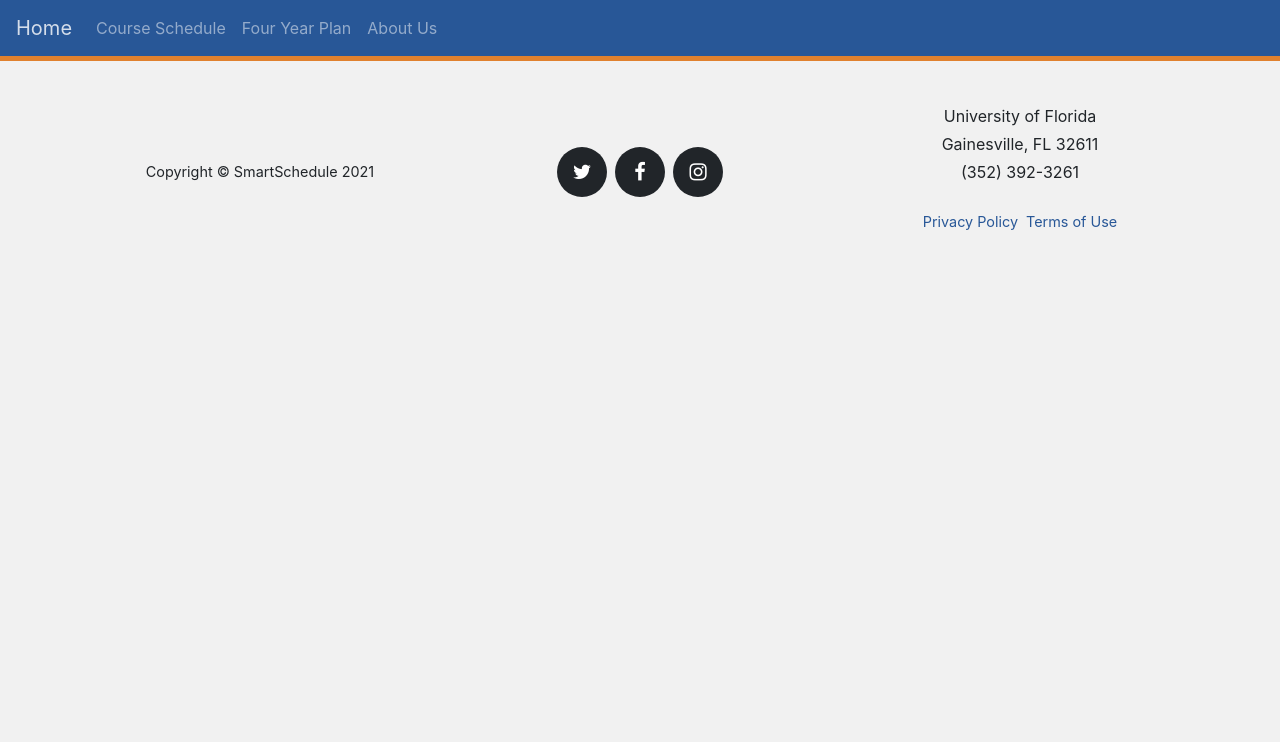
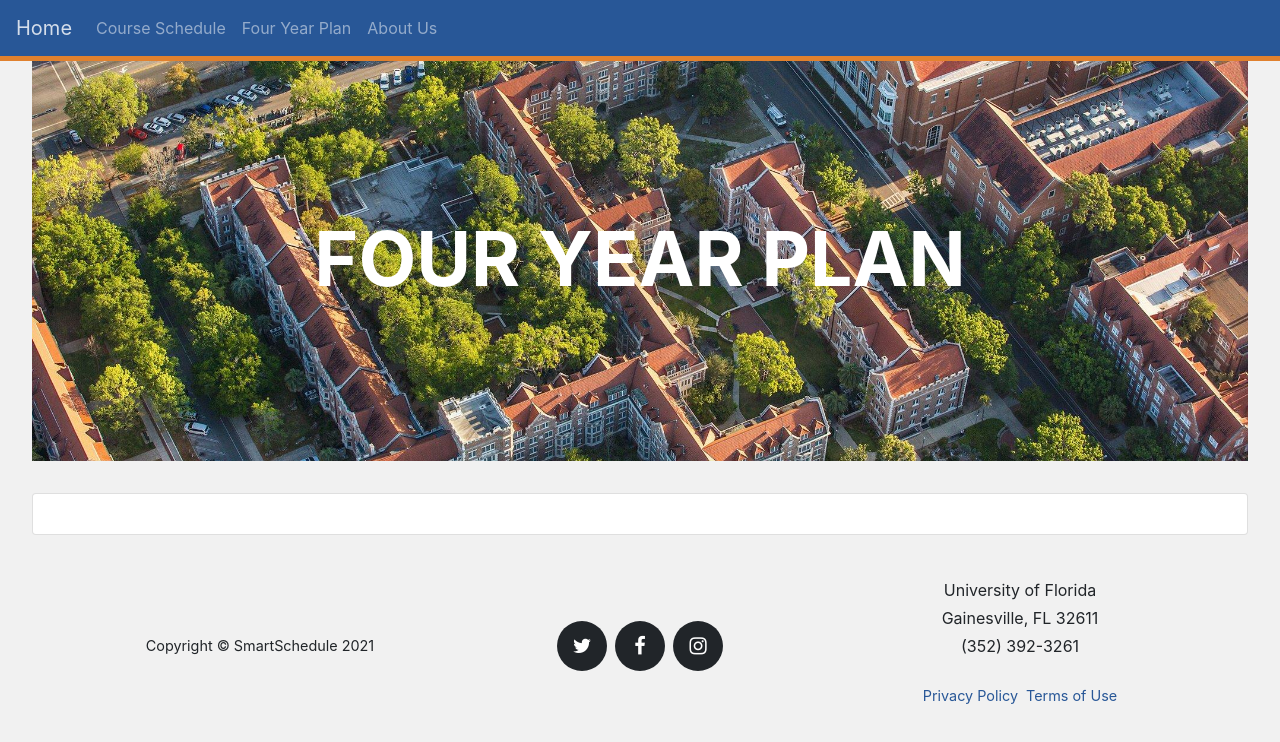
Before and after one commit to frongilloz/SmartSchedule, a React (Create React App) app in the folder ss-app/front/: page /four-year-plan in a window 1280 px wide. Shown: the top 742 px of the page. Built offline with nearby package versions, Linux system fonts and the light colour scheme.

Commit message:
Fixed routing to four year plan page

```diff
--- a/ss-app/front/src/components/Main.js
+++ b/ss-app/front/src/components/Main.js
@@ -13,7 +13,7 @@ const Main = props => (
     <Switch>
       <Route exact path='/' component={Home} />
       <Route exact path='/schedule' component={Schedule} />
-      <Route exact path='/four-year' component={Four_Year} />
+      <Route exact path='/four-year-plan' component={Four_Year} />
       <Route exact path='/about-us' component={About_Us} />
     </Switch>
   </main>
--- a/ss-app/front/src/components/Pages/Four_Year.js
+++ b/ss-app/front/src/components/Pages/Four_Year.js
@@ -2,19 +2,25 @@ import React from 'react';
 
 import { Card } from 'react-bootstrap';
 import './basic.css';
+
+//form
+//submitted form is exported into an organized pdf; maybe use (table) to organize semester elements
+
 
 const Four_Year= () => (
   <div className='App'>
     <header className='masthead'>
       <div className='container'>
         <div className='intro-text'>
-          <div className='intro-heading text-uppercase'>Four_Year</div>
+          <div className='intro-heading text-uppercase'>Four Year Plan</div>
         </div>
       </div>
     </header>
 
     <Card body>
 
+
+
     </Card>
   </div>
 );
```
Also changed, not shown: 1 other file (tests, documents, lock files or other folders).
